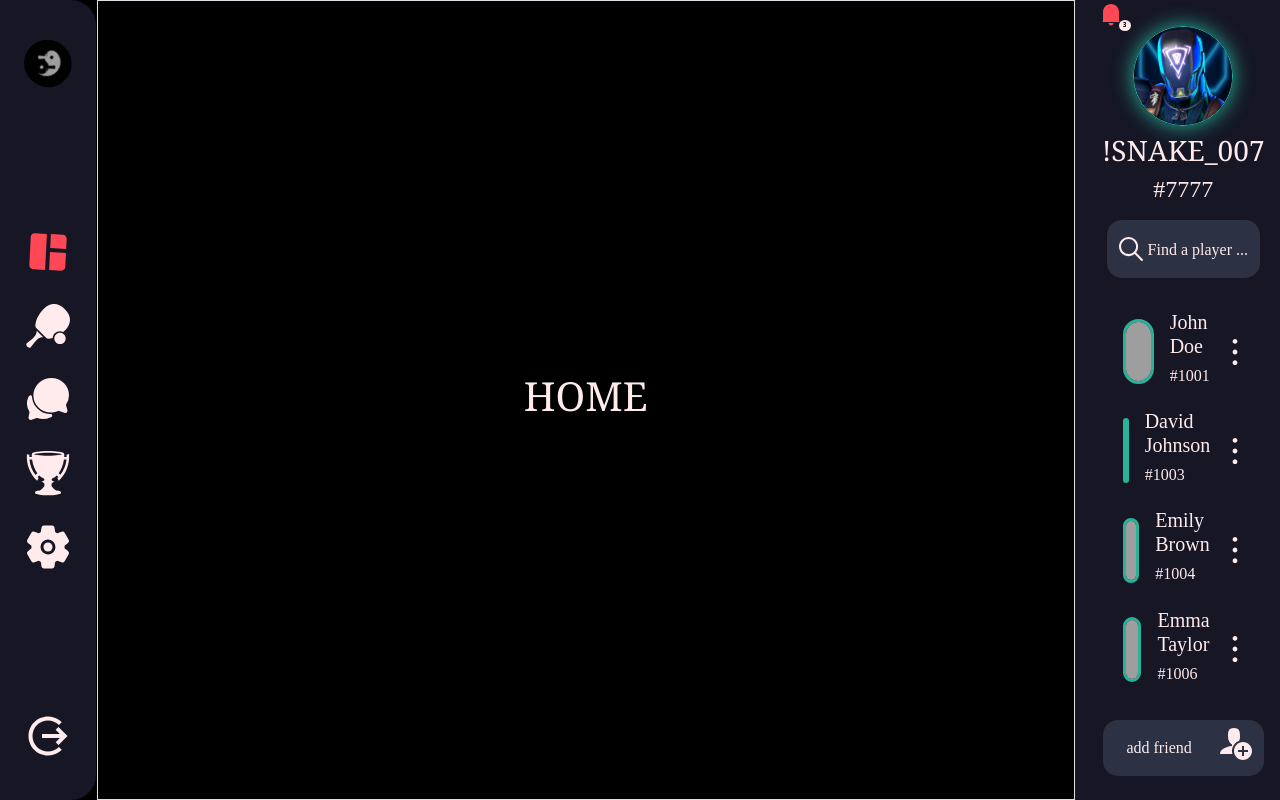
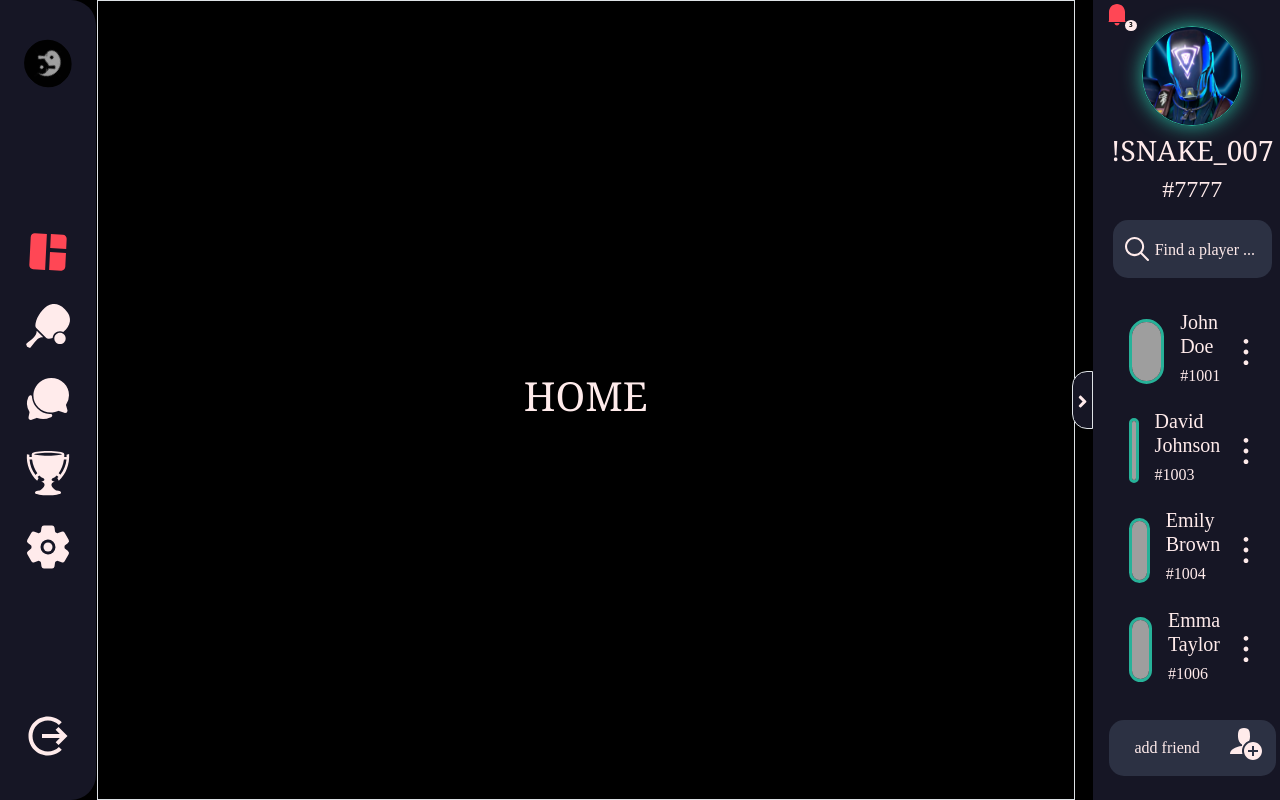
Before and after one commit to zakarm/ft_transcendence, a React (Create React App) app in the folder front-end/app/: page / in a window 1280 px wide. Built offline with nearby package versions, Linux system fonts and the light colour scheme; grey boxes are pictures that could not be loaded; a web font is replaced by a local one.

Commit message:
[Feat] adding extra styles

```diff
--- a/front-end/app/src/App.js
+++ b/front-end/app/src/App.js
@@ -8,6 +8,7 @@ import Settings from "./pages/Settings";
 import Achievement from './pages/Achievement';
 import SideBar from "./Layouts/Sidebar";
 import RightBar from "./Layouts/Rightbar";
+import { FaAngleRight } from "react-icons/fa";
 
 function App() {
   return (
@@ -26,8 +27,17 @@ function App() {
               <Route path='/achievement'     element={<Achievement />}      />
             </Routes>
           </div>
-          <div className="col-md-2" style={{backgroundColor: '#161625'}}>
-            <RightBar />
+          <div className="col-md-2 p-0" style={{backgroundColor: '#161625'}}>
+            <div className='row-fluid d-flex flex-row align-items-center p-0 vh-100'>
+              <div className='col-1 vh-100 d-flex justify-content-end align-items-center text-center' style={{backgroundColor: '#000000'}}>
+                <div className='border pt-3 pb-3' style={{backgroundColor: '#161625', borderRadius: '15px 0 0 15px', cursor: 'pointer'}}>
+                  <FaAngleRight color="#FFEBEB" size='1.2em'/>
+                </div>
+              </div>
+              <div className='col-11'>
+                <RightBar />
+              </div>
+            </div>
           </div>
         </Router>
       </div>
--- a/front-end/app/src/Components/player/Player.js
+++ b/front-end/app/src/Components/player/Player.js
@@ -31,5 +31,3 @@ function Player({ nickname , id , image , isConnected }) {
 }
 
 export default Player;
-
-//border: 1px solid #27B299;
--- a/front-end/app/src/Layouts/Rightbar.js
+++ b/front-end/app/src/Layouts/Rightbar.js
@@ -49,7 +49,7 @@ function RightBar() {
                          </div>
                     </div>
                 </div>
-                <div className="p-3 mb-2 flex-grow-1" style={{ overflowY: 'scroll' }}>
+                <div className="p-3 mb-2 flex-grow-1" style={{ overflowY: 'auto' }}>
                     {friendsData}
                 </div>
                 <div className="flex-grow-3">
```
